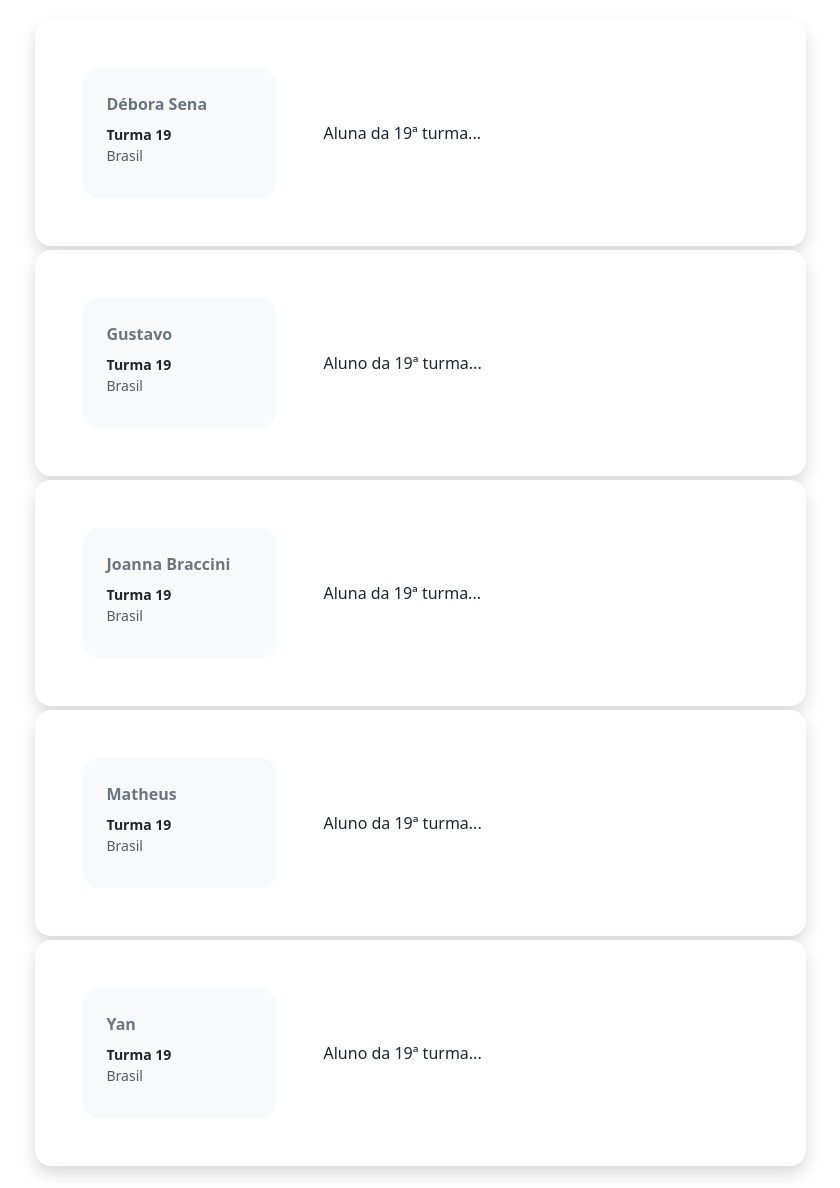
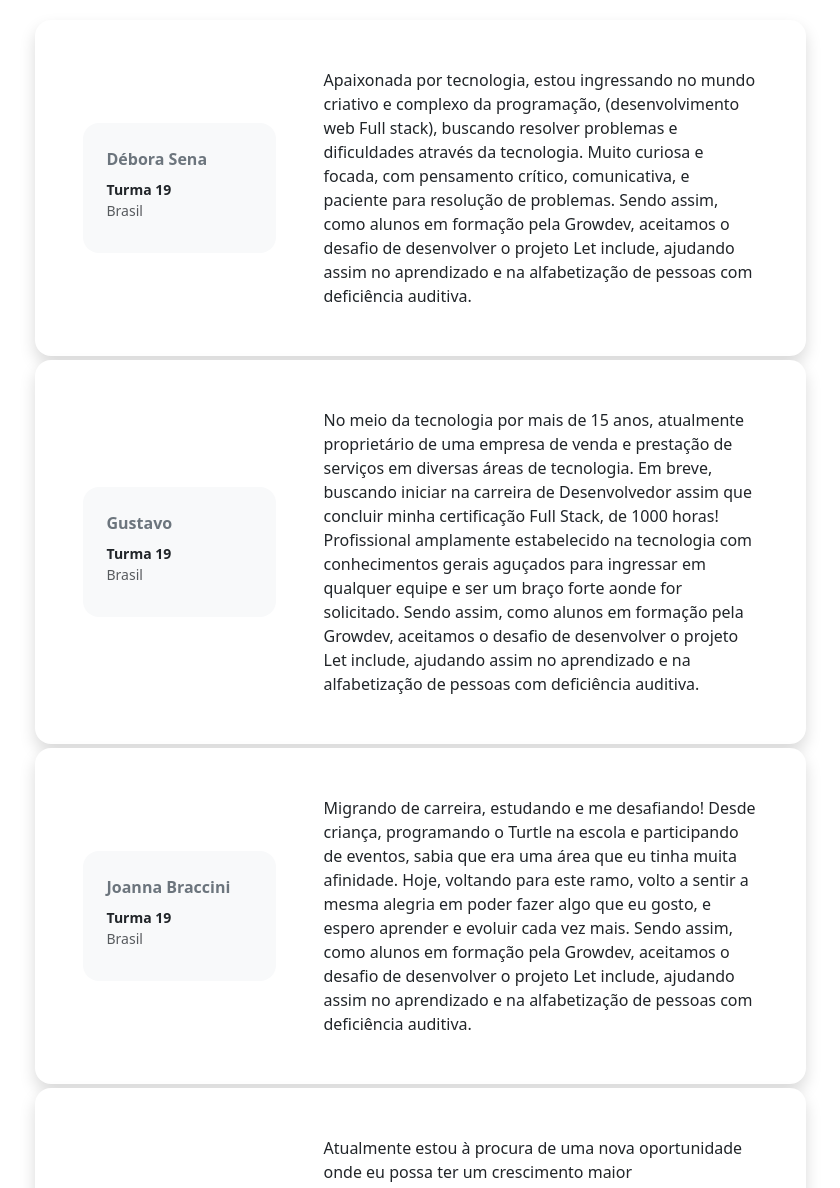
Before and after one commit to JoannaBraccini/Primeiro-Hackathon-Growdev_Let-include, a website: page pages/sobre.html in a window 1280 px wide. Shown: the part 252-1440 px from the top of the page, without its empty margins (220-1060 px from the left). Drawn offline with nearby package versions, Linux system fonts and the light colour scheme.

Commit message:
Alterado o sobre, adicionado um texto sobre cada um.

```diff
--- a/pages/sobre.html
+++ b/pages/sobre.html
@@ -51,7 +51,15 @@
                                             </div>
                                         </div>
                                     </div>
-                                    <div class="col-lg-8"><div>Aluna da 19ª turma...</div></div>
+                                    <div class="col-lg-8"><div>
+                                        Apaixonada por tecnologia, estou ingressando no mundo criativo e complexo da programação,
+                                        (desenvolvimento web Full stack), buscando resolver problemas e dificuldades através da tecnologia.
+                                        Muito curiosa e focada, com pensamento crítico, comunicativa,
+                                        e paciente para resolução de problemas.
+                                        Sendo assim, como alunos em formação pela Growdev,
+                                        aceitamos o desafio de desenvolver o projeto Let include, ajudando assim no aprendizado
+                                        e na alfabetização de pessoas com deficiência auditiva.</div>
+                                    </div>
                                 </div>
                             </div>
                         </div>
@@ -67,7 +75,17 @@
                                             </div>
                                         </div>
                                     </div>
-                                    <div class="col-lg-8"><div>Aluno da 19ª turma...</div></div>
+                                    <div class="col-lg-8"><div>No meio da tecnologia por mais de 15 anos,
+                                        atualmente proprietário de uma empresa de venda e prestação de serviços
+                                        em diversas áreas de tecnologia.
+                                        Em breve, buscando iniciar na carreira de Desenvolvedor assim que
+                                        concluir minha certificação Full Stack,
+                                        de 1000 horas! Profissional amplamente estabelecido na tecnologia com conhecimentos
+                                        gerais aguçados para ingressar em qualquer equipe e ser um braço forte aonde for solicitado.
+                                        Sendo assim, como alunos em formação pela Growdev,
+                                        aceitamos o desafio de desenvolver o projeto Let include,
+                                        ajudando assim no aprendizado e na alfabetização de pessoas com deficiência auditiva.</div>
+                                    </div>
                                 </div>
                             </div>
                         </div>
@@ -83,7 +101,15 @@
                                             </div>
                                         </div>
                                     </div>
-                                    <div class="col-lg-8"><div>Aluna da 19ª turma...</div></div>
+                                    <div class="col-lg-8"><div>
+                                        Migrando de carreira, estudando e me desafiando!
+                                        Desde criança, programando o Turtle na escola e participando de eventos,
+                                        sabia que era uma área que eu tinha muita afinidade. Hoje, voltando para este ramo,
+                                        volto a sentir a mesma alegria em poder fazer algo que eu gosto,
+                                        e espero aprender e evoluir cada vez mais.
+                                        Sendo assim, como alunos em formação pela Growdev, aceitamos o desafio de desenvolver o projeto Let include,
+                                        ajudando assim no aprendizado e na alfabetização de pessoas com deficiência auditiva.</div>
+                                    </div>
                                 </div>
                             </div>
                         </div>
@@ -99,7 +125,17 @@
                                             </div>
                                         </div>
                                     </div>
-                                    <div class="col-lg-8"><div>Aluno da 19ª turma...</div></div>
+                                    <div class="col-lg-8"><div>Atualmente estou à procura de
+                                        uma nova oportunidade onde eu possa ter um crescimento maior
+                                        profissionalmente.
+                                        Estou migrando para o desenvolvimento de software
+                                        e para isso tenho alguns conhecimentos que
+                                        busquei por conta própria,
+                                        estou em formação junto a Growdev para aperfeiçoamento.
+                                        Sendo assim, como alunos em formação pela Growdev,
+                                        aceitamos o desafio de desenvolver o projeto Let include,
+                                        ajudando assim no aprendizado e na alfabetização de pessoas com deficiência auditiva.</div>
+                                    </div>
                                 </div>
                             </div>
                         </div>
@@ -115,7 +151,17 @@
                                             </div>
                                         </div>
                                     </div>
-                                    <div class="col-lg-8"><div>Aluno da 19ª turma...</div></div>
+                                    <div class="col-lg-8"><div>Atualmente, estou cursando o programa de
+                                        Desenvolvimento Web Full Stack da Growdev,
+                                        com duração de 1 ano, uma escola de tecnologia que oferece uma formação completa e prática
+                                         em programação e tecnologia.
+                                         O meu objetivo é me tornar um desenvolvedor web full stack competente,
+                                         criativo e colaborativo, capaz de contribuir
+                                        para o crescimento e a inovação de empresas e organizações.
+                                        Sendo assim, como alunos em formação pela Growdev,
+                                        aceitamos o desafio de desenvolver o projeto Let include,
+                                        ajudando assim no aprendizado e na alfabetização de pessoas com deficiência auditiva.</div>
+                                    </div>
                                 </div>
                             </div>
                         </div>
```
